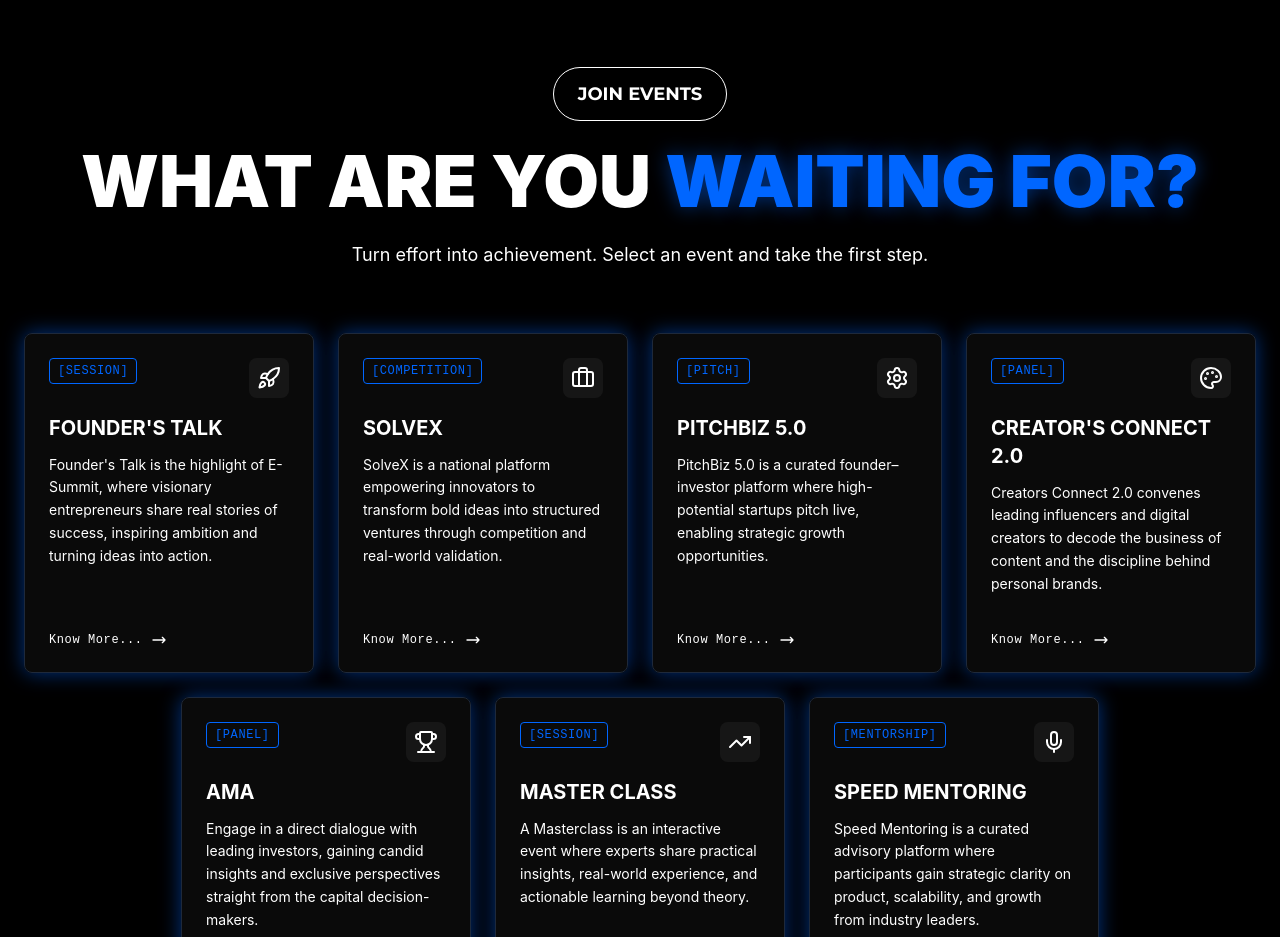
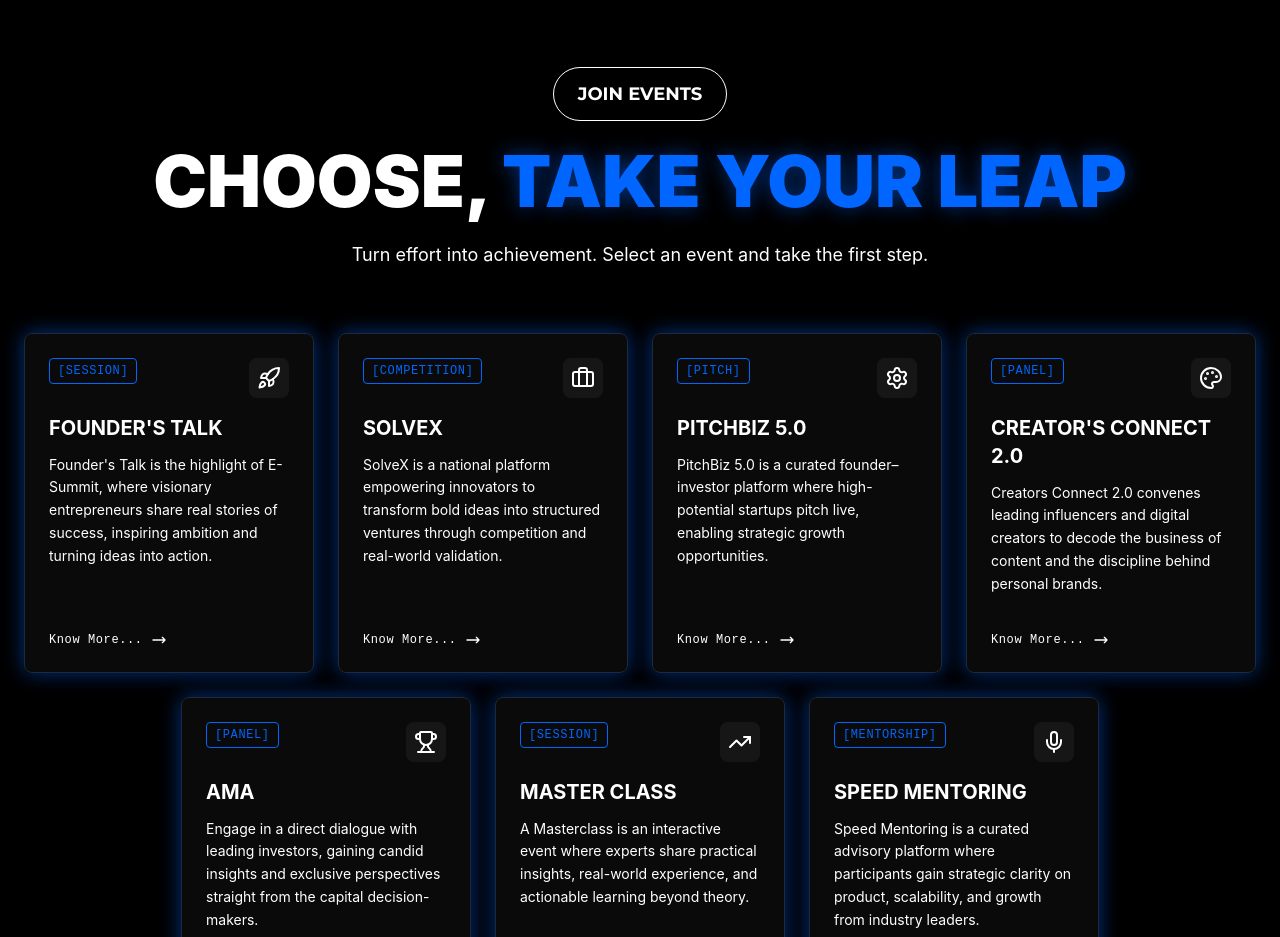
Before and after one commit to Ansh-mick27/AIIHFound_E_summit, a Next.js app: page / in a window 1280 px wide. Shown: the part 2140-3077 px from the top of the page. Built offline with nearby package versions, Linux system fonts and the light colour scheme.

Commit message:
Update EventsGrid heading to 'CHOOSE, TAKE YOUR LEAP'

```diff
--- a/src/components/EventsGrid.tsx
+++ b/src/components/EventsGrid.tsx
@@ -91,7 +91,7 @@ export default function EventsGrid() {
                         transition={{ delay: 0.1 }}
                         className="text-5xl md:text-7xl font-black uppercase mb-6"
                     >
-                        WHAT ARE YOU <span className="text-glow-cobalt">WAITING FOR?</span>
+                        CHOOSE, <span className="text-glow-cobalt">TAKE YOUR LEAP</span>
                     </motion.h2>
 
                     <motion.p
```
